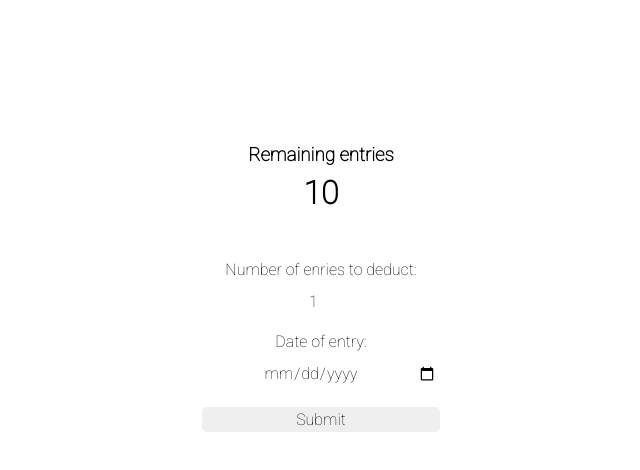
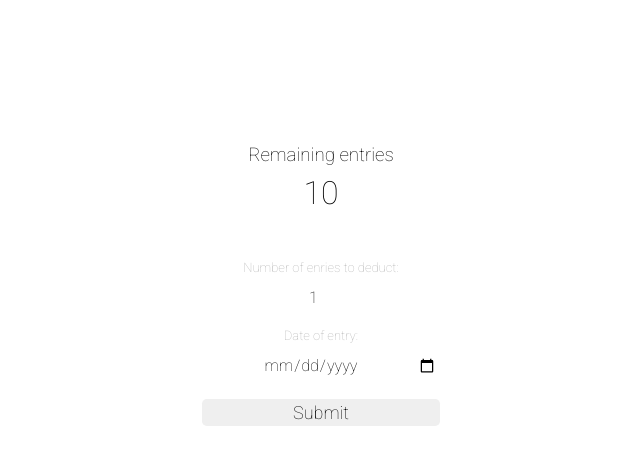
Before and after one commit to podmar/Q-counter, a Next.js app: page / in a window 1280 px wide. Shown: the top 470 px of the page, without its empty margins (319-959 px from the left). Built offline with nearby package versions, Linux system fonts and the light colour scheme.

Commit message:
add button, button hover, label and h3/h1 styling

```diff
--- a/styles/globals.css
+++ b/styles/globals.css
@@ -2,6 +2,10 @@
   padding: 0;
   margin: 0;
   text-align: center;
+}
+
+h3, h1 {
+  font-weight: 300;
 }
 
 a {
@@ -30,3 +34,21 @@ button, input {
   font-size: medium;
   border: 0;
 }
+
+button {
+  font-weight: 500;
+  font-size: large;
+  cursor: pointer;
+  -webkit-transition-duration: 0.4s;
+  transition-duration: 0.4s;
+}
+
+button:hover {
+  border: 0.1rem ridge rgb(93, 164, 182);
+  box-shadow: 0rem 0rem 1rem 0.2rem rgb(93, 164, 182);
+}
+
+label {
+  font-size: small;
+  color: rgb(181, 181, 181);
+}
```
